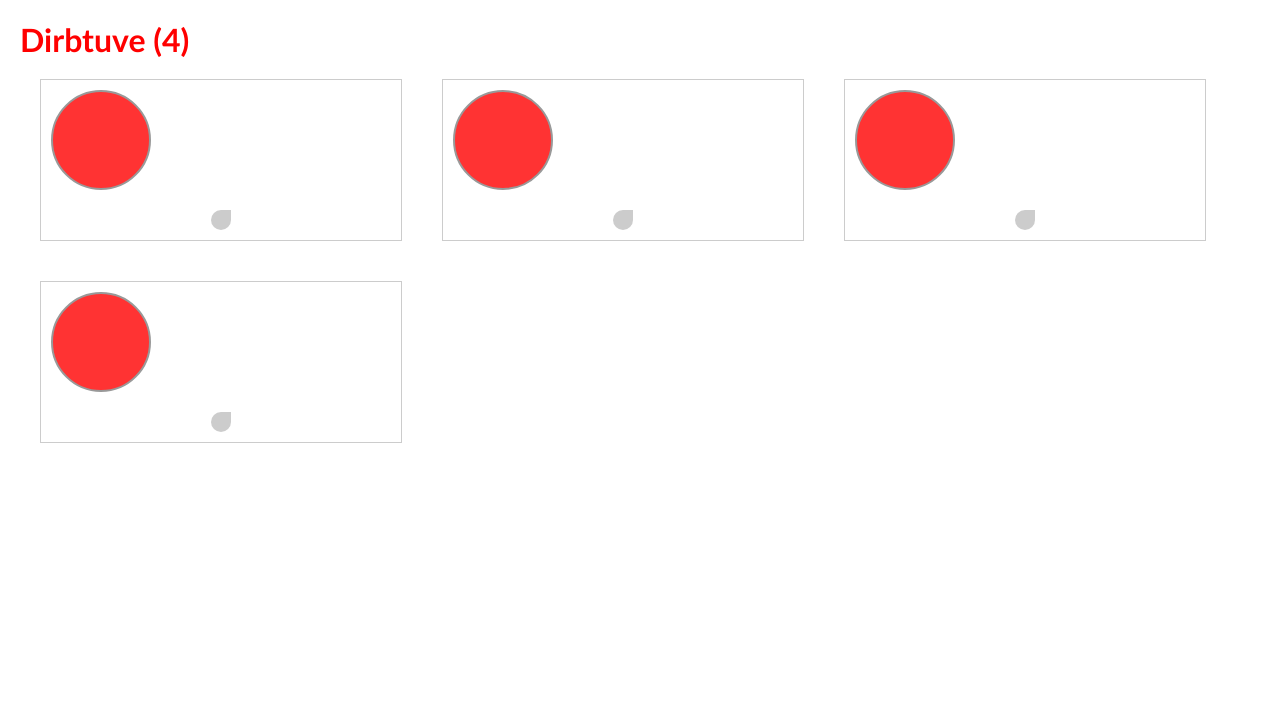
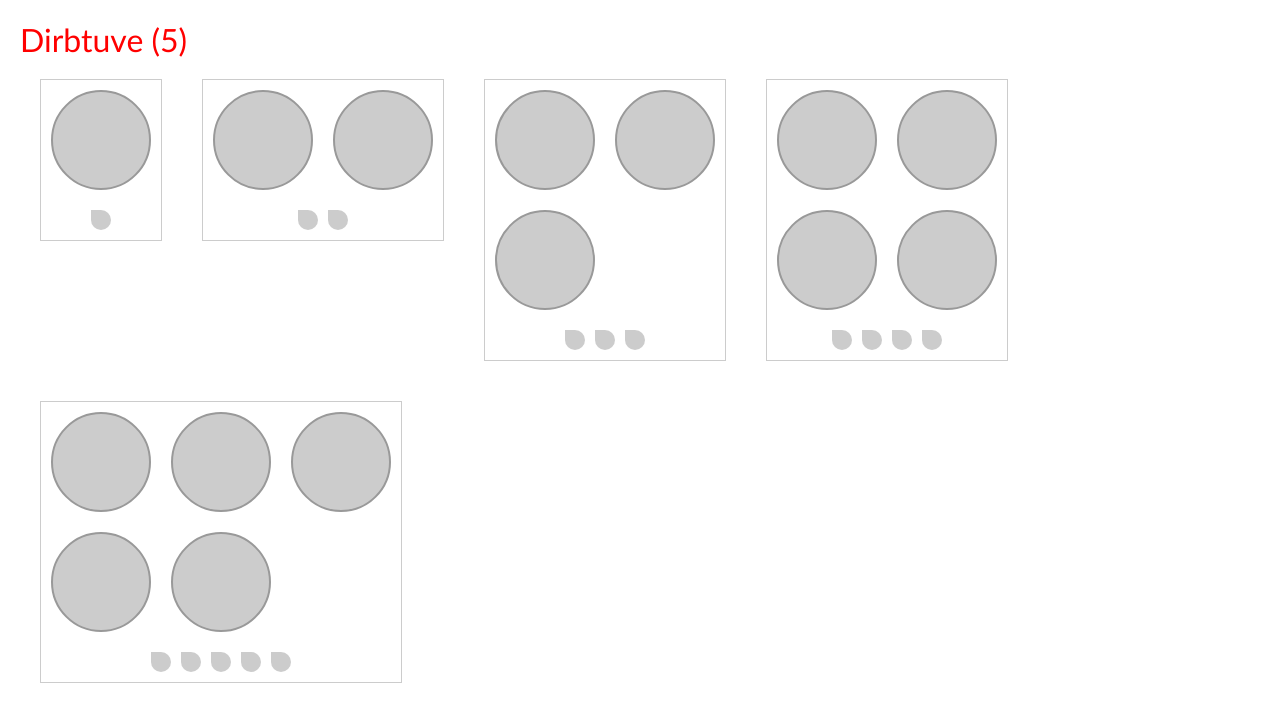
Before and after one commit to Torden11/11-virtuve, a website with bundled scripts: page index.html in a window 1280 px wide. Built offline with nearby package versions, Linux system fonts and the light colour scheme.

Commit message:
14/07 commit

```diff
--- a/css/main.css
+++ b/css/main.css
@@ -49,6 +49,7 @@ body {
 .kaitlente > .bottom {
     display: flex;
     justify-content: center;
+    flex-wrap: wrap;
     gap: 10px;
     padding: 10px 20px;
 }
--- a/js/Kaitlente.js
+++ b/js/Kaitlente.js
@@ -6,17 +6,23 @@ class Kaitlente {
     }
 
     render() {
+        //Tikslas kad turinys turi atsirasti main tage
         const mainDOM = document.querySelector('main');
+// Zemiau yra tiesiog turinys kaip turetu peisti
 
-        const HTML = `<div class="kaitlente" style="width: 362px;">
+        const columns = Math.ceil(Math.sqrt(this.size));
+        const width = 120 * columns + 2;
+
+        const HTML = `<div class="kaitlente" style="width: ${width}px">
                         <div class="top">
-                            <div class="skyle karsta"></div>
+                            ${'<div class="skyle"></div>'.repeat(this.size)}
                         </div>
                         <div class="bottom">
-                            <div class="jungiklis ijungtas"></div>
+                            ${'<div class="jungiklis"></div>'.repeat(this.size)}
                         </div>
                     </div>`;
-
+//Zemiau yra transformacija turinio(teksto) i HTML.
+// Zenklas + yra labai svarbus sio vietoje, nes priesingu atveju be jo turinis tiesiog overridintusi i HTML faila ir matytume  tik viena elementa
         mainDOM.innerHTML += HTML;
     }
 }
--- a/js/main.js
+++ b/js/main.js
@@ -1,6 +1,6 @@
 import { Kaitlente } from "./Kaitlente.js";
 
-const kaitlentciuKiekis = 4;
+const kaitlentciuKiekis = 5;
 
 // h1 -> Virtuve
 // h1 -> Dirbtuve (5)
@@ -39,8 +39,11 @@ if(document.querySelector('.karsta')); {
 //    titleDOM.style.backgroundColor='yellow';
 }
 
+//Eiluteje 44 yra parasyta  kaip padaryti nematoma <main> turini is index.html. T.y. mes padareme nematomu irasa "Cia bus kaitlentes", o pacios kaitlentes liko.
+
 document.querySelector('main').textContent = '';
 for (let i = 1; i <= kaitlentciuKiekis; i++) {
     const irenginys = new Kaitlente(i);
+    //Render siuo atveju reiskia piesti kaitlente nurodydamas jos dydi (i++)
      irenginys.render();
  }
```
